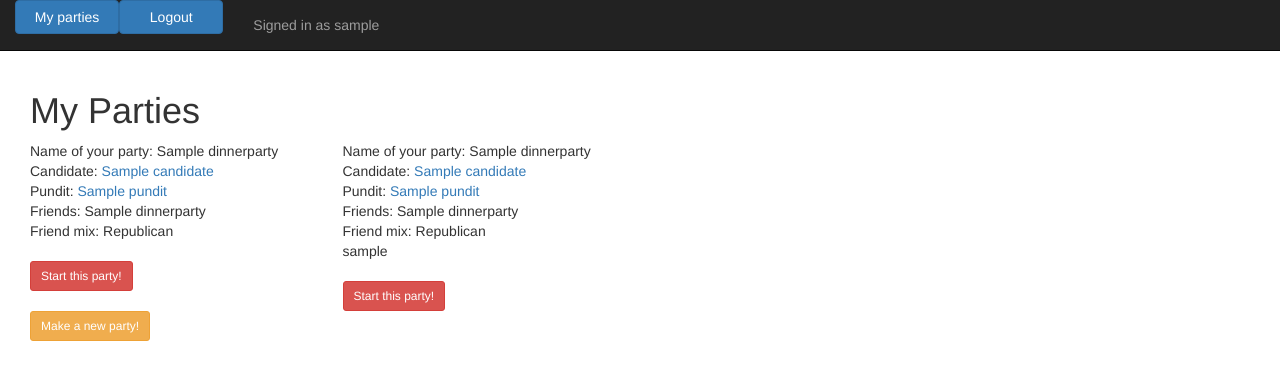
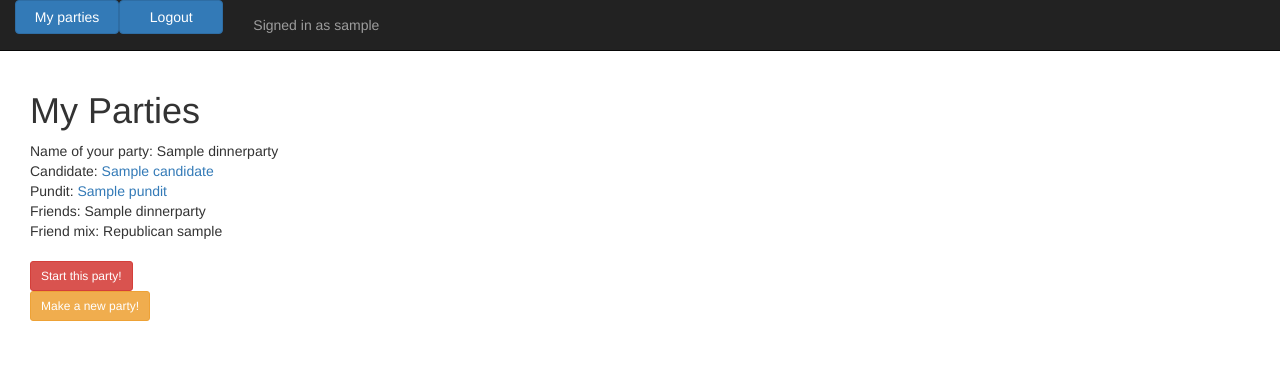
Before and after one commit to hpaasch/prez_party, a Django app: page /accounts/profile/ in a window 1280 px wide. Shown: the top 380 px of the page. Run offline with Django 3.2, Linux system fonts and the light colour scheme; a user stored in the database is signed in; tables that the repository leaves empty hold one stand-in row (values such as "Sample post"); some libraries are stand-ins or nearby versions.

Commit message:
HEP: pundit page filled by pkgit add .git add .

```diff
--- a/prez_party/urls.py
+++ b/prez_party/urls.py
@@ -6,7 +6,7 @@ from django.contrib.auth.views import logout
 
 
 from talk_app.views import (CreateAccountView, ProfileView, IndexView,
-                            DinnerPartyCreateView, DinnerPartyListView,
+                            DinnerPartyCreateView,
                             PunditTweetListView,
                             USFinanceListView, USFinanceDeepListView,
                             LocalFinanceListView, LocalFinanceDeepListView,
@@ -23,8 +23,8 @@ urlpatterns = [
     url(r'accounts/profile/$', ProfileView.as_view(), name='profile_view'),
     url(r'^$', IndexView.as_view(), name='index_view'),
     url(r'^party/create/$', DinnerPartyCreateView.as_view(), name='dinner_party_create_view'),
-    url(r'^party/view/$', DinnerPartyListView.as_view(), name='dinner_party_list_view'),
-    url(r'^opening/$', PunditTweetListView.as_view(), name='pundit_tweet_list_view'),
+    # url(r'^party/view/$', DinnerPartyListView.as_view(), name='dinner_party_list_view'),
+    url(r'^opening/(?P<pk>\d+)/$', PunditTweetListView.as_view(), name='pundit_tweet_list_view'),
     url(r'^finance/national/$', USFinanceListView.as_view(), name='us_finance_list_view'),
     url(r'^finance/national/deep/$', USFinanceDeepListView.as_view(), name='us_finance_deep_list_view'),
     url(r'^finance/local/$', LocalFinanceListView.as_view(), name='local_finance_list_view'),
--- a/talk_app/views.py
+++ b/talk_app/views.py
@@ -49,18 +49,25 @@
         dinnerparty.host = self.request.user
         return super().form_valid(form)
 
-
-class DinnerPartyListView(ListView):
-    template_name = 'view_party.html'
-    model = DinnerParty
-
-    def get_queryset(self):
-        return DinnerParty.objects.filter(host=self.request.user)
+# NOT USED?
+# class DinnerPartyListView(ListView):
+#     template_name = 'view_party.html'
+#     model = DinnerParty
+#
+#     def get_queryset(self):
+#         return DinnerParty.objects.filter(host=self.request.user)
 
 
 class PunditTweetListView(ListView):
     model = Tweet
     template_name = 'pundit.html'
+
+    def get_context_data(self, **kwargs):
+        context = super().get_context_data(**kwargs)
+        party_id = self.kwargs.get('pk', None)
+        party = DinnerParty.objects.get(id=party_id)
+        context['tweets'] = Tweet.objects.filter(username=party.candidate.twt_username)[:5]
+        return context
 
     # needs to make an API call for invited pundit's top tweets
 
--- a/templates/talk_app/profile_list.html
+++ b/templates/talk_app/profile_list.html
@@ -1,7 +1,6 @@
 {% extends "base.html" %}
 
 {% block content %}
-  {% for item in object_list %}
   <div class="row">
     <div class="col-md-12">
       <div class="profile-header">
@@ -9,39 +8,27 @@
       </div>
     </div>
   </div>
+  {% for party in object_list %}
+
     <div class="partylist">
       <div class="wrapper">
         <div class="card col-md-3">
           <dl>
-          <dd class="list">Name of your party: {{ item.party_name }}</dd>
-          <dd class="list">Candidate: <a href='{{ item.candidate.website }}'>{{ item.candidate }}</a></dd>
-          <dd class="list">Pundit: <a href="{{ item.pundit.website }}">{{ item.pundit }}</a></dd>
-          <dd class="list">Friends: {{ item.friend_names }}</dd>
-          <dd class="list">Friend mix: {{ item.friend_mix }}</dd>
+            <dd class="list">Name of your party: {{ party.party_name }}</dd>
+            <dd class="list">Candidate: <a href='{{ item.candidate.website }}'>{{ party.candidate }}</a></dd>
+            <dd class="list">Pundit: <a href="{{ item.pundit.website }}">{{ party.pundit }}</a></dd>
+            <dd class="list">Friends: {{ party.friend_names }}</dd>
+            <dd class="list">Friend mix: {{ party.friend_mix }} {{ party.host }}</dd>
           </dl>
-        {% if item.survey == None %}
-        <a href="{% url 'pundit_tweet_list_view' %}" class='btn btn-danger btn-sm'>Start this party!</a>
+          {% if party.survey == None %}
+          <a href="{% url 'pundit_tweet_list_view' party.pk %}" class='btn btn-danger btn-sm'>Start this party!</a>
           {% endif %}
-        {% if item.survey != None %}
-        <a href="{% url 'survey_detail_view' item.pk %}" class='btn btn-danger btn-sm'>Review party survey</a>
+          {% if party.survey != None %}
+          <a href="{% url 'survey_detail_view' party.pk %}" class='btn btn-danger btn-sm'>Review party survey</a>
           {% endif %}
         </div>
       </div>
-    <div class="wrapper">
-      <div class="card col-md-3">
-        <dl>
-          <dd class="list">Name of your party: {{ item.party_name }}</dd>
-          <dd class="list">Candidate: <a href='{{ item.candidate.website }}'>{{ item.candidate }}</a></dd>
-          <dd class="list">Pundit: <a href="{{ item.pundit.website }}">{{ item.pundit }}</a></dd>
-          <dd class="list">Friends: {{ item.friend_names }}</dd>
-          <dd class="list">Friend mix: {{ item.friend_mix }}</dd>
-          <dd class="list">{{ item.host }}</dd>
-        </dl>
-        <a href="{% url 'us_finance_list_view' %}" class='btn btn-danger btn-sm'>Start this party!</a>
     </div>
-    </div>
-  </div>
-
   {% endfor %}
   <div class="col-md-12">
     <a href="{% url 'dinner_party_create_view' %}" id="newparty" class='newparty btn btn-warning btn-sm'>Make a new party!</a>
```
Also changed, not shown: templates/pundit.html (+8 -0 lines). Lines whose indentation alone changed are shown as unchanged.
